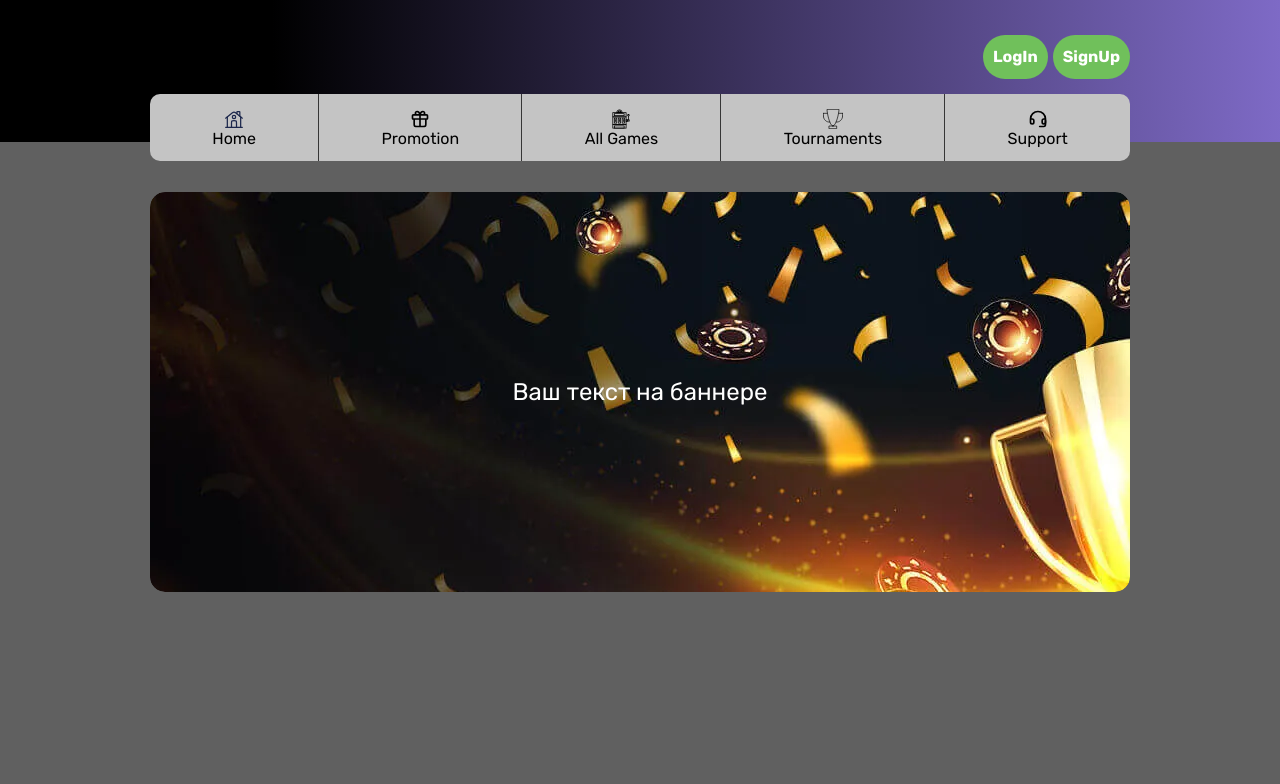
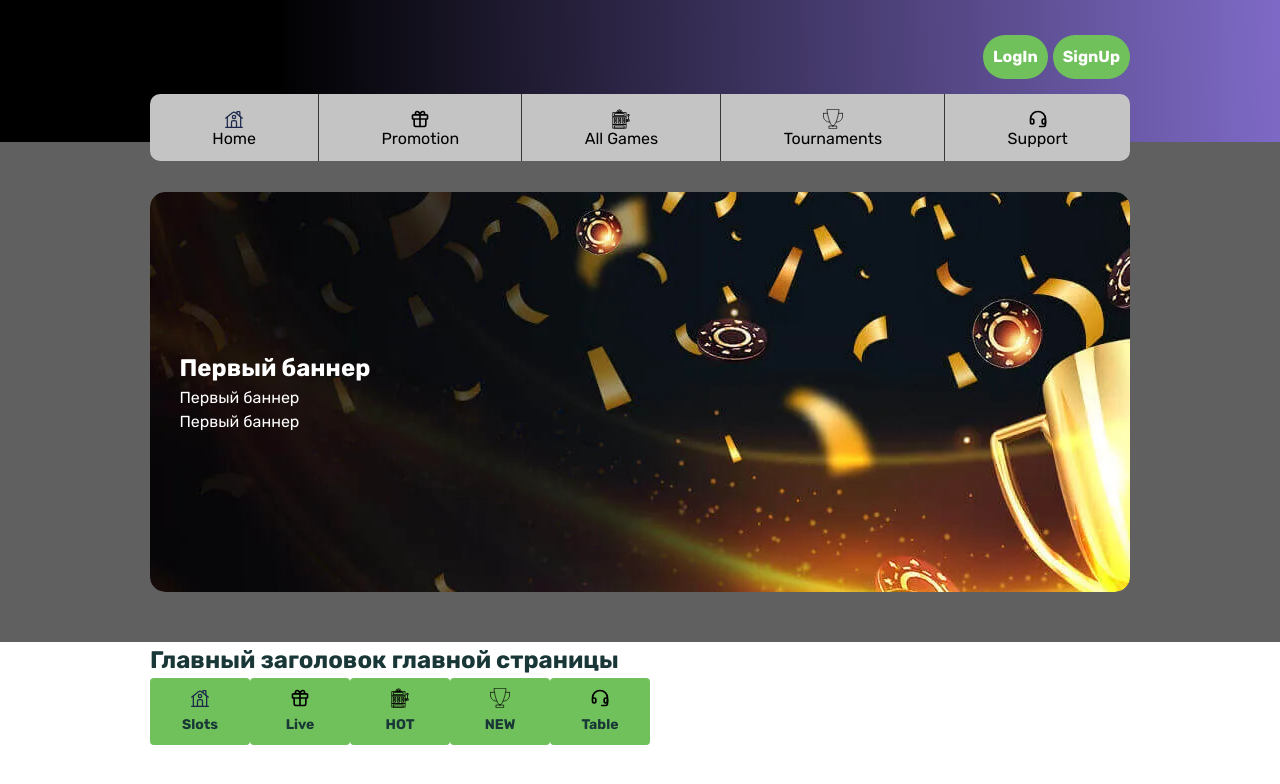
Before and after one commit to MassimoAurelio/casino, a Vue app: page / in a window 1280 px wide. Shown: the top 784 px of the page. Built offline with nearby package versions, Linux system fonts and the light colour scheme.

Commit message:
add game section

```diff
--- a/src/app/assets/base.css
+++ b/src/app/assets/base.css
@@ -19,5 +19,5 @@ a {
 }
 
 body {
-  background: var(--grayscale-hardest);
+
 }
--- /dev/null
+++ b/src/app/stores/useGameSection.ts
@@ -0,0 +1,23 @@
+import { defineStore } from 'pinia'
+import home from '@/app/assets/svg/home.svg'
+import gift from '@/app/assets/svg/gift.svg'
+import games from '@/app/assets/svg/games.svg'
+import tourney from '@/app/assets/svg/tourney.svg'
+import support from '@/app/assets/svg/support.svg'
+
+interface Store {
+  label: string
+  icon: string
+}
+
+export const useGameSection = defineStore('section', {
+  state: () => ({
+    items: [
+      { label: 'Slots', icon: home },
+      { label: 'Live', icon: gift },
+      { label: 'HOT', icon: games },
+      { label: 'NEW', icon: tourney },
+      { label: 'Table', icon: support }
+    ] as Store[]
+  })
+})
--- a/src/pages/HomePage.vue
+++ b/src/pages/HomePage.vue
@@ -1,6 +1,7 @@
 <script setup lang="ts">
 import Header from '@/widgets/header/HeaderElement.vue'
 import Banner from '@/widgets/banner'
+import Games from '@/widgets/games'
 import 'swiper/css'
 </script>
 
@@ -8,8 +9,8 @@ import 'swiper/css'
   <main>
     <Header />
     <Banner />
+    <Games />
   </main>
 </template>
 
-<style scoped>
-</style>
+<style scoped></style>
--- a/src/widgets/banner/BannerElement.vue
+++ b/src/widgets/banner/BannerElement.vue
@@ -7,34 +7,45 @@ import Typography from '@/shared/typography/TypographyUi.vue'
 </script>
 
 <template>
-  <Container>
-    <section>
+  <section class="section">
+    <Container>
       <div class="slider">
         <Swiper :slides-per-view="1" :space-between="50" :loop="true" :speed="1300" class="swiper">
-          <SwiperSlide class="swiper"
-            ><img :src="BannerImg" alt="banner" />
+          <SwiperSlide class="swiper">
+            <img :src="BannerImg" alt="banner" />
             <div class="banner-text">
-              <Typography tag="h2" color="white">Ваш текст на баннере</Typography>
-            </div></SwiperSlide
-          >
-          <SwiperSlide class="swiper"
-            ><img :src="BannerImg" alt="banner" />
+              <Typography tag="h1" bold color="white">Первый баннер</Typography>
+              <Typography tag="p" color="white">Первый баннер</Typography>
+              <Typography tag="p" color="white">Первый баннер</Typography>
+            </div>
+          </SwiperSlide>
+          <SwiperSlide class="swiper">
+            <img :src="BannerImg" alt="banner" />
             <div class="banner-text">
-              <Typography tag="h2" color="white">Ваш текст на баннере</Typography>
-            </div></SwiperSlide
-          ><SwiperSlide class="swiper"
-            ><img :src="BannerImg" alt="banner" />
+              <Typography tag="h1" bold color="white">Первый баннер</Typography>
+              <Typography tag="p" color="white">Первый баннер</Typography>
+              <Typography tag="p" color="white">Первый баннер</Typography>
+            </div>
+          </SwiperSlide>
+          <SwiperSlide class="swiper">
+            <img :src="BannerImg" alt="banner" />
             <div class="banner-text">
-              <Typography tag="h2" color="white">Ваш текст на баннере</Typography>
-            </div></SwiperSlide
-          >
+              <Typography tag="h1" bold color="white">Первый баннер</Typography>
+              <Typography tag="p" color="white">Первый баннер</Typography>
+              <Typography tag="p" color="white">Первый баннер</Typography>
+            </div>
+          </SwiperSlide>
         </Swiper>
       </div>
-    </section>
-  </Container>
+    </Container>
+  </section>
 </template>
 
 <style scoped>
+.section {
+  width: 100%;
+  background: var(--grayscale-hardest);
+}
 .slider {
   padding: 50px 0;
   z-index: 1;
@@ -47,15 +58,13 @@ import Typography from '@/shared/typography/TypographyUi.vue'
 }
 
 .banner-text {
-  width: 100%;
-  display: flex;
-  flex-direction: column;
-  justify-content: flex-start;
-  justify-content: center;
+  width: 50%;
   position: absolute;
   top: 50%;
-  left: 50%;
-  transform: translate(-50%, -50%);
-  text-align: center;
+  left: 0;
+  transform: translate(0, -50%);
+  text-align: left;
+  padding-left: 3%;
+  padding-right: 3%;
 }
 </style>
--- /dev/null
+++ b/src/widgets/games/GamesElement.vue
@@ -0,0 +1,18 @@
+<script setup lang="ts">
+import Typography from '../../shared/typography'
+import Container from '@/shared/container/ContainerElement.vue'
+import Section from '@/widgets/sections'
+</script>
+
+<template>
+  <section class="section">
+    <Container>
+      <div class="main-h1">
+        <Typography tag="h1" bold color="black">Главный заголовок главной страницы</Typography>
+      </div>
+      <Section />
+    </Container>
+  </section>
+</template>
+
+<style scoped></style>
--- /dev/null
+++ b/src/widgets/games/index.ts
@@ -0,0 +1 @@
+export { default } from './GamesElement.vue'
--- /dev/null
+++ b/src/widgets/sections/SectionElement.vue
@@ -0,0 +1,37 @@
+<script setup lang="ts">
+import { ref } from 'vue'
+import { useGameSection } from '..//../app/stores/useGameSection'
+import Typography from '@/shared/typography'
+import Container from '@/shared/container'
+import Button from '@/shared/button/ButtonElement.vue'
+
+const sectionStore = useGameSection()
+</script>
+
+<template>
+  <Container>
+    <div class="section-container">
+      <div class="main-section" v-for="item in sectionStore.items" :key="item.label">
+        <div class="button-container">
+          <Button size="medium" color="primary" decoration="default">
+            <img :src="item.icon" alt="img" />
+            <Typography tag="span" bold color="black">{{ item.label }}</Typography>
+          </Button>
+        </div>
+      </div>
+    </div>
+  </Container>
+</template>
+
+<style scoped>
+.section-container {
+  display: flex;
+  justify-content: flex-start;
+  align-items: center;
+}
+
+.main-section {
+  width: 100px;
+}
+
+</style>
--- /dev/null
+++ b/src/widgets/sections/index.ts
@@ -0,0 +1 @@
+export { default } from './SectionElement.vue'
```
